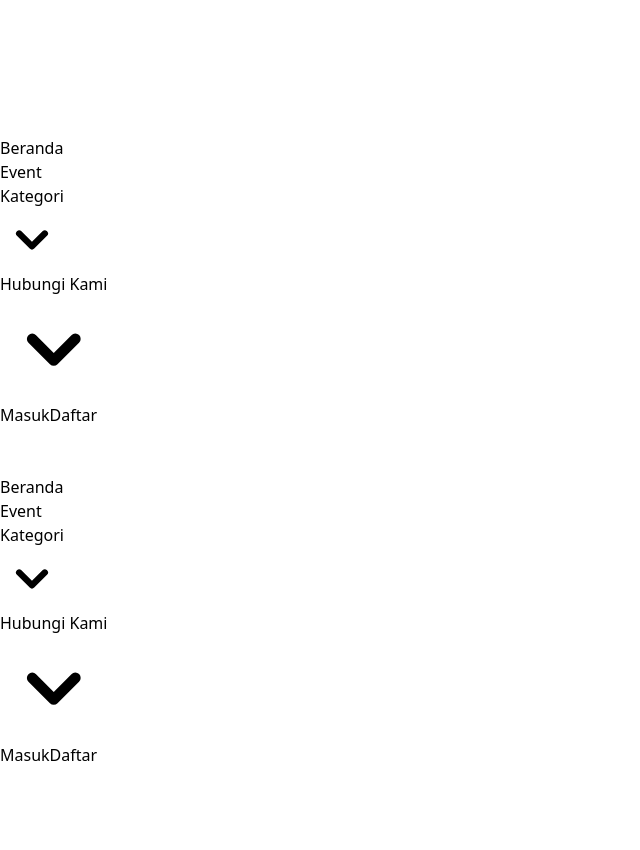
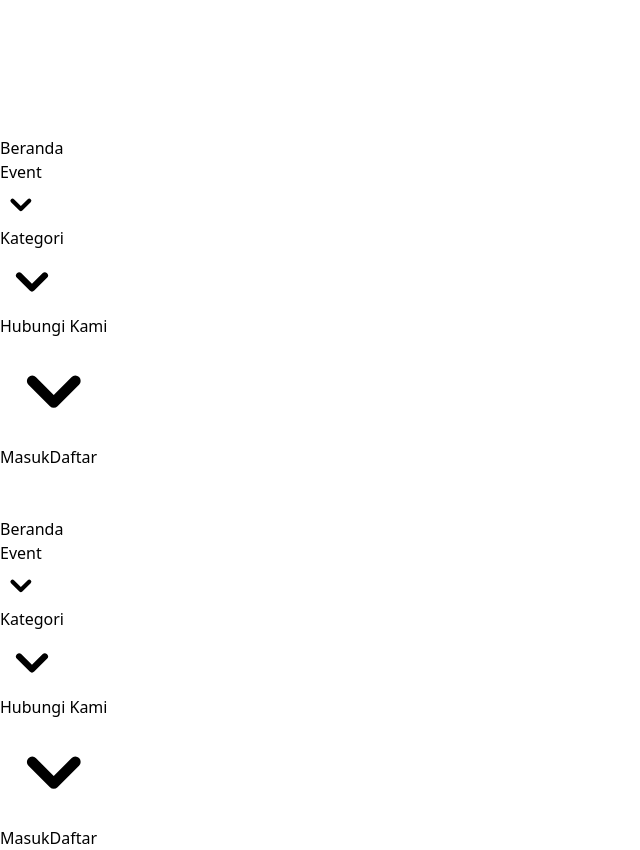
Before and after one commit to Dari-Hati-Mencari-Solusi/React-Volunteerin, a React (Vite) app: page /landing-page in a window 1280 px wide. Shown: the part 1040-1890 px from the top of the page, without its empty margins (0-640 px from the left). Before the commit the page ends 1807 px from the top, so only its background shows below. Built offline with nearby package versions, Linux system fonts and the light colour scheme.

Commit message:
feat:add navbar component

```diff
--- a/src/components/navbar/Navbar.jsx
+++ b/src/components/navbar/Navbar.jsx
@@ -1,29 +1,28 @@
 import React, { useState } from "react";
 import logo from "../../assets/images/Logo.png";
+import { Link } from "react-router-dom";
 
 const Navbar = () => {
   const [isMenuOpen, setIsMenuOpen] = useState(false);
-  const [isKategoriDropdownOpen, setIsKategoriDropdownOpen] = useState(false);
-  const [isHubungiKamiDropdownOpen, setIsHubungiKamiDropdownOpen] = useState(false);
+  const [openDropdown, setOpenDropdown] = useState(null);
 
   const toggleMenu = () => {
     setIsMenuOpen(!isMenuOpen);
   };
 
-  const toggleKategoriDropdown = () => {
-    setIsKategoriDropdownOpen(!isKategoriDropdownOpen);
-  };
-
-  const toggleHubungiKamiDropdown = () => {
-    setIsHubungiKamiDropdownOpen(!isHubungiKamiDropdownOpen);
+  const toggleDropdown = (dropdown) => {
+    if (openDropdown === dropdown) {
+      setOpenDropdown(null);
+    } else {
+      setOpenDropdown(dropdown);
+    }
   };
 
   return (
     <nav className="bg-white">
       <div className="mx-auto max-w-screen-xl px-4 sm:px-6 lg:px-8">
         <div className="flex h-16 items-center justify-between">
-          {/* Logo */}
-          <div className="flex items-center">
+          <div className="flex items-center pt-2">
             <a className="block text-teal-600" href="#">
               <span className="sr-only">Home</span>
               <img src={logo} alt="logo volunteerin" className="w-48" />
@@ -33,34 +32,26 @@ const Navbar = () => {
           {/* Desktop Navigation */}
           <div className="hidden md:block">
             <nav aria-label="Global">
-              <ul className="flex items-center gap-6 text-sm">
+              <ul className="flex items-center gap-12 text-md">
                 <li>
                   <a
-                    className="text-black transition hover:text-gray-500/75"
+                    className="text-black transition hover:text-[#0A3E54]"
                     href="#"
                   >
                     Beranda
                   </a>
                 </li>
                 <li>
-                  <a
-                    className="text-black transition hover:text-gray-500/75"
-                    href="#"
-                  >
-                    Event
-                  </a>
-                </li>
-                <li>
                   <div className="relative">
                     <button
-                      onClick={toggleKategoriDropdown}
-                      className="text-black transition hover:text-gray-500/75 flex items-center gap-1"
+                      onClick={() => toggleDropdown("event")}
+                      className="text-black transition hover:text-[#0A3E54] flex items-center gap-1"
                     >
-                      Kategori
+                      Event
                       <svg
                         xmlns="http://www.w3.org/2000/svg"
                         className={`h-4 w-4 transition-transform ${
-                          isKategoriDropdownOpen ? "rotate-180" : ""
+                          openDropdown === "event" ? "rotate-180" : ""
                         }`}
                         viewBox="0 0 20 20"
                         fill="currentColor"
@@ -72,26 +63,17 @@ const Navbar = () => {
                         />
                       </svg>
                     </button>
-                    {isKategoriDropdownOpen && (
+                    {openDropdown === "event" && (
                       <div className="absolute mt-2 w-48 bg-white shadow-lg rounded-lg py-2">
-                        <a
-                          href="#"
-                          className="block px-4 py-2 text-gray-700 hover:bg-gray-100"
-                        >
-                          Web Development
-                        </a>
-                        <a
-                          href="#"
-                          className="block px-4 py-2 text-gray-700 hover:bg-gray-100"
-                        >
-                          Mobile Development
-                        </a>
-                        <a
-                          href="#"
-                          className="block px-4 py-2 text-gray-700 hover:bg-gray-100"
-                        >
-                          SEO
-                        </a>
+                        <Link className="block px-4 py-2 text-gray-700 hover:bg-gray-100">
+                          Semua Event
+                        </Link>
+                        <Link className="block px-4 py-2 text-gray-700 hover:bg-gray-100">
+                          Lingkungan
+                        </Link>
+                        <Link className="block px-4 py-2 text-gray-700 hover:bg-gray-100">
+                          Community
+                        </Link>
                       </div>
                     )}
                   </div>
@@ -99,14 +81,14 @@ const Navbar = () => {
                 <li>
                   <div className="relative">
                     <button
-                      onClick={toggleHubungiKamiDropdown}
-                      className="text-black transition hover:text-gray-500/75 flex items-center gap-1"
+                      onClick={() => toggleDropdown("kategori")}
+                      className="text-black transition hover:text-[#0A3E54] flex items-center gap-1"
                     >
-                      Hubungi Kami
+                      Kategori
                       <svg
                         xmlns="http://www.w3.org/2000/svg"
                         className={`h-4 w-4 transition-transform ${
-                          isHubungiKamiDropdownOpen ? "rotate-180" : ""
+                          openDropdown === "kategori" ? "rotate-180" : ""
                         }`}
                         viewBox="0 0 20 20"
                         fill="currentColor"
@@ -118,20 +100,51 @@ const Navbar = () => {
                         />
                       </svg>
                     </button>
-                    {isHubungiKamiDropdownOpen && (
+                    {openDropdown === "kategori" && (
                       <div className="absolute mt-2 w-48 bg-white shadow-lg rounded-lg py-2">
-                        <a
-                          href="#"
-                          className="block px-4 py-2 text-gray-700 hover:bg-gray-100"
-                        >
+                        <Link className="block px-4 py-2 text-gray-700 hover:bg-gray-100">
+                          Web Development
+                        </Link>
+                        <Link className="block px-4 py-2 text-gray-700 hover:bg-gray-100">
+                          Mobile Development
+                        </Link>
+                        <Link className="block px-4 py-2 text-gray-700 hover:bg-gray-100">
+                          SEO
+                        </Link>
+                      </div>
+                    )}
+                  </div>
+                </li>
+                <li>
+                  <div className="relative">
+                    <button
+                      onClick={() => toggleDropdown("hubungiKami")}
+                      className="text-black transition hover:text-[#0A3E54] flex items-center gap-1"
+                    >
+                      Hubungi Kami
+                      <svg
+                        xmlns="http://www.w3.org/2000/svg"
+                        className={`h-4 w-4 transition-transform ${
+                          openDropdown === "hubungiKami" ? "rotate-180" : ""
+                        }`}
+                        viewBox="0 0 20 20"
+                        fill="currentColor"
+                      >
+                        <path
+                          fillRule="evenodd"
+                          d="M5.293 7.293a1 1 0 011.414 0L10 10.586l3.293-3.293a1 1 0 111.414 1.414l-4 4a1 1 0 01-1.414 0l-4-4a1 1 0 010-1.414z"
+                          clipRule="evenodd"
+                        />
+                      </svg>
+                    </button>
+                    {openDropdown === "hubungiKami" && (
+                      <div className="absolute mt-2 w-48 bg-white shadow-lg rounded-lg py-2">
+                        <Link className="block px-4 py-2 text-gray-700 hover:bg-gray-100">
                           Email
-                        </a>
-                        <a
-                          href="#"
-                          className="block px-4 py-2 text-gray-700 hover:bg-gray-100"
-                        >
+                        </Link>
+                        <Link className="block px-4 py-2 text-gray-700 hover:bg-gray-100">
                           Telepon
-                        </a>
+                        </Link>
                       </div>
                     )}
                   </div>
@@ -142,20 +155,13 @@ const Navbar = () => {
 
           {/* Login/Register and Hamburger Button */}
           <div className="flex items-center gap-4">
-            {/* Tombol Masuk dan Daftar hanya untuk desktop */}
             <div className="hidden md:flex gap-4">
-              <a
-                className="rounded-md bg-white border-[1.5px] border-[#0A3E54] px-5 py-2.5 text-sm font-medium text-[#0A3E54] hover:text-white transition ease-in-out duration-300 shadow hover:bg-[#0A3E54]"
-                href="#"
-              >
+              <Link className="rounded-md bg-white border-[1.5px] border-[#0A3E54] px-5 py-2.5 text-sm font-medium text-[#0A3E54] hover:text-white transition ease-in-out duration-300 shadow hover:bg-[#0A3E54]">
                 Masuk
-              </a>
-              <a
-                className="rounded-md bg-[#0A3E54] px-5 py-2.5 text-sm font-medium text-white hover:bg-[#0A3E54]/90"
-                href="#"
-              >
+              </Link>
+              <Link className="rounded-md bg-[#0A3E54] px-5 py-2.5 text-sm font-medium text-white hover:bg-[#0A3E54]/90">
                 Daftar
-              </a>
+              </Link>
             </div>
 
             {/* Hamburger Button */}
@@ -222,34 +228,23 @@ const Navbar = () => {
 
           {/* Mobile Navigation Links */}
           <nav aria-label="Global" className="p-4">
-            <ul className="flex flex-col gap-6 text-sm">
+            <ul className="flex flex-col gap-6 text-md">
               <li>
-                <a
-                  className="transition text-black hover:text-gray-500 duration-200 ease-in-out"
-                  href="#"
-                >
+                <Link className="transition text-black hover:text-[#0A3E54] duration-200 ease-in-out">
                   Beranda
-                </a>
-              </li>
-              <li>
-                <a
-                  className="transition text-black hover:text-gray-500 duration-200 ease-in-out"
-                  href="#"
-                >
-                  Event
-                </a>
+                </Link>
               </li>
               <li>
                 <div className="relative">
                   <button
-                    onClick={toggleKategoriDropdown}
-                    className="w-full transition text-black hover:text-gray-500 duration-200 ease-in-out flex items-center justify-between"
+                    onClick={() => toggleDropdown("event")}
+                    className="w-full transition text-black hover:text-[#0A3E54] duration-200 ease-in-out flex items-center justify-between"
                   >
-                    <span>Kategori</span>
+                    <span>Event</span>
                     <svg
                       xmlns="http://www.w3.org/2000/svg"
                       className={`h-4 w-4 transition-transform ${
-                        isKategoriDropdownOpen ? "rotate-180" : ""
+                        openDropdown === "event" ? "rotate-180" : ""
                       }`}
                       viewBox="0 0 20 20"
                       fill="currentColor"
@@ -261,26 +256,17 @@ const Navbar = () => {
                       />
                     </svg>
                   </button>
-                  {isKategoriDropdownOpen && (
+                  {openDropdown === "event" && (
                     <div className="mt-2 bg-white rounded-lg py-2">
-                      <a
-                        href="#"
-                        className="block px-4 py-2 text-gray-700 hover:bg-gray-100"
-                      >
-                        Web Development
-                      </a>
-                      <a
-                        href="#"
-                        className="block px-4 py-2 text-gray-700 hover:bg-gray-100"
-                      >
-                        Mobile Development
-                      </a>
-                      <a
-                        href="#"
-                        className="block px-4 py-2 text-gray-700 hover:bg-gray-100"
-                      >
-                        SEO
-                      </a>
+                      <Link className="block px-4 py-2 text-gray-700 hover:bg-gray-100">
+                        Semua Event
+                      </Link>
+                      <Link className="block px-4 py-2 text-gray-700 hover:bg-gray-100">
+                        Lingkungan
+                      </Link>
+                      <Link className="block px-4 py-2 text-gray-700 hover:bg-gray-100">
+                        Community
+                      </Link>
                     </div>
                   )}
                 </div>
@@ -288,14 +274,14 @@ const Navbar = () => {
               <li>
                 <div className="relative">
                   <button
-                    onClick={toggleHubungiKamiDropdown}
-                    className="w-full transition text-black hover:text-gray-500 duration-200 ease-in-out flex items-center justify-between"
+                    onClick={() => toggleDropdown("kategori")}
+                    className="w-full transition text-black hover:text-[#0A3E54] duration-200 ease-in-out flex items-center justify-between"
                   >
-                    <span>Hubungi Kami</span>
+                    <span>Kategori</span>
                     <svg
                       xmlns="http://www.w3.org/2000/svg"
                       className={`h-4 w-4 transition-transform ${
-                        isHubungiKamiDropdownOpen ? "rotate-180" : ""
+                        openDropdown === "kategori" ? "rotate-180" : ""
                       }`}
                       viewBox="0 0 20 20"
                       fill="currentColor"
@@ -307,37 +293,62 @@ const Navbar = () => {
                       />
                     </svg>
                   </button>
-                  {isHubungiKamiDropdownOpen && (
+                  {openDropdown === "kategori" && (
                     <div className="mt-2 bg-white rounded-lg py-2">
-                      <a
-                        href="#"
-                        className="block px-4 py-2 text-gray-700 hover:bg-gray-100"
-                      >
+                      <Link className="block px-4 py-2 text-gray-700 hover:bg-gray-100">
+                        Web Development
+                      </Link>
+                      <Link className="block px-4 py-2 text-gray-700 hover:bg-gray-100">
+                        Mobile Development
+                      </Link>
+                      <Link className="block px-4 py-2 text-gray-700 hover:bg-gray-100">
+                        SEO
+                      </Link>
+                    </div>
+                  )}
+                </div>
+              </li>
+              <li>
+                <div className="relative">
+                  <button
+                    onClick={() => toggleDropdown("hubungiKami")}
+                    className="w-full transition text-black hover:text-[#0A3E54] duration-200 ease-in-out flex items-center justify-between"
+                  >
+                    <span>Hubungi Kami</span>
+                    <svg
+                      xmlns="http://www.w3.org/2000/svg"
+                      className={`h-4 w-4 transition-transform ${
+                        openDropdown === "hubungiKami" ? "rotate-180" : ""
+                      }`}
+                      viewBox="0 0 20 20"
+                      fill="currentColor"
+                    >
+                      <path
+                        fillRule="evenodd"
+                        d="M5.293 7.293a1 1 0 011.414 0L10 10.586l3.293-3.293a1 1 0 111.414 1.414l-4 4a1 1 0 01-1.414 0l-4-4a1 1 0 010-1.414z"
+                        clipRule="evenodd"
+                      />
+                    </svg>
+                  </button>
+                  {openDropdown === "hubungiKami" && (
+                    <div className="mt-2 bg-white rounded-lg py-2">
+                      <Link className="block px-4 py-2 text-gray-700 hover:bg-gray-100">
                         Email
-                      </a>
-                      <a
-                        href="#"
-                        className="block px-4 py-2 text-gray-700 hover:bg-gray-100"
-                      >
+                      </Link>
+                      <Link className="block px-4 py-2 text-gray-700 hover:bg-gray-100">
                         Telepon
-                      </a>
+                      </Link>
                     </div>
                   )}
                 </div>
               </li>
               <li className="flex gap-4 mt-4">
-                <a
-                  className="flex-1 rounded-md text-center bg-white border-2 border-[#0A3E54] px-5 py-2.5 text-sm font-medium text-[#0A3E54] hover:text-white transition ease-in-out duration-300 shadow hover:bg-[#0A3E54]"
-                  href="#"
-                >
+                <Link className="flex-1 rounded-md text-center bg-white border-2 border-[#0A3E54] px-5 py-2.5 text-sm font-medium text-[#0A3E54] hover:text-white transition ease-in-out duration-300 shadow hover:bg-[#0A3E54]">
                   Masuk
-                </a>
-                <a
-                  className="flex-1 rounded-md bg-[#0A3E54] px-5 py-2.5 text-sm font-medium text-white hover:bg-[#0A3E54]/90 text-center"
-                  href="#"
-                >
+                </Link>
+                <Link className="flex-1 rounded-md bg-[#0A3E54] px-5 py-2.5 text-sm font-medium text-white hover:bg-[#0A3E54]/90 text-center">
                   Daftar
-                </a>
+                </Link>
               </li>
             </ul>
           </nav>
```
